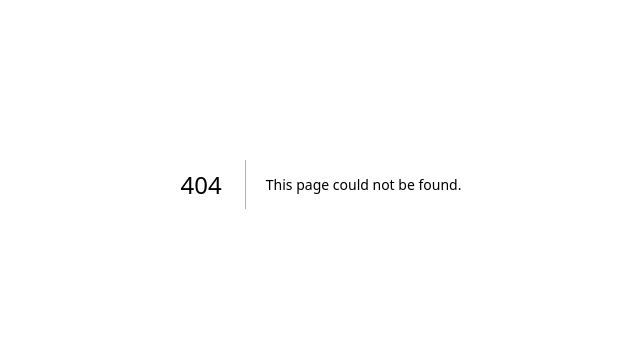
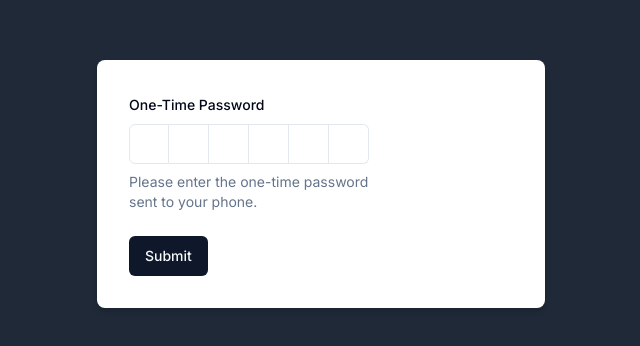
Before and after one commit to ridamsinghal25/True-feedback, a Next.js app: page /verify/1 in a window 1280 px wide. Before the commit this address had no page. Shown: the part 216-562 px from the top of the page, without its empty margins (319-959 px from the left). Built offline with nearby package versions, Linux system fonts and the light colour scheme.

Commit message:
add verify code page to codebase

```diff
--- /dev/null
+++ b/src/app/(auth)/verify/[username]/page.tsx
@@ -0,0 +1,124 @@
+"use client";
+
+import { zodResolver } from "@hookform/resolvers/zod";
+import { useForm } from "react-hook-form";
+import { z } from "zod";
+import { useState } from "react";
+
+import { Button } from "@/components/ui/button";
+import {
+  Form,
+  FormControl,
+  FormDescription,
+  FormField,
+  FormItem,
+  FormLabel,
+  FormMessage,
+} from "@/components/ui/form";
+import {
+  InputOTP,
+  InputOTPGroup,
+  InputOTPSlot,
+} from "@/components/ui/input-otp";
+import { toast } from "@/components/ui/use-toast";
+import { verifySchema } from "@/schemas/verifySchema";
+import axios, { AxiosError } from "axios";
+import { ApiResponse } from "@/types/ApiResponse";
+import { Loader2 } from "lucide-react";
+import { useRouter } from "next/navigation";
+
+function InputOTPForm({ params }: any) {
+  const [isSubmitting, setIsSubmitting] = useState(false);
+  const username = params.username;
+  const router = useRouter();
+
+  const form = useForm<z.infer<typeof verifySchema>>({
+    resolver: zodResolver(verifySchema),
+    defaultValues: {
+      code: "",
+    },
+  });
+
+  const onSubmit = async (data: z.infer<typeof verifySchema>) => {
+    setIsSubmitting(true);
+    try {
+      const response = await axios.post(`/api/verify-code`, {
+        username,
+        code: data.code,
+      });
+
+      const verifyMessage = response?.data?.message;
+
+      toast({
+        title: "Verification",
+        description: verifyMessage || "User verified successfully",
+      });
+
+      router.replace("/dashboard");
+    } catch (error) {
+      console.log("Error in verification: ", error);
+
+      const axiosError = error as AxiosError<ApiResponse>;
+      const errorMessage = axiosError.response?.data.message;
+
+      toast({
+        title: "Verifcation failed",
+        description: errorMessage || "Invalid verification code",
+        variant: "destructive",
+      });
+    } finally {
+      setIsSubmitting(false);
+    }
+  };
+
+  return (
+    <div className="flex justify-center items-center min-h-screen bg-gray-800">
+      <div className="w-full max-w-md p-8 space-y-8 bg-white rounded-lg shadow-md">
+        <Form {...form}>
+          <form
+            onSubmit={form.handleSubmit(onSubmit)}
+            className="w-2/3 space-y-6"
+          >
+            <FormField
+              control={form.control}
+              name="code"
+              render={({ field }) => (
+                <FormItem>
+                  <FormLabel>One-Time Password</FormLabel>
+                  <FormControl>
+                    <InputOTP maxLength={6} {...field}>
+                      <InputOTPGroup>
+                        <InputOTPSlot index={0} />
+                        <InputOTPSlot index={1} />
+                        <InputOTPSlot index={2} />
+                        <InputOTPSlot index={3} />
+                        <InputOTPSlot index={4} />
+                        <InputOTPSlot index={5} />
+                      </InputOTPGroup>
+                    </InputOTP>
+                  </FormControl>
+                  <FormDescription>
+                    Please enter the one-time password sent to your phone.
+                  </FormDescription>
+                  <FormMessage />
+                </FormItem>
+              )}
+            />
+
+            <Button type="submit" disabled={isSubmitting}>
+              {isSubmitting ? (
+                <>
+                  <Loader2 className="mr-2 h-4 w-4 animate-spin" /> Please wait
+                </>
+              ) : (
+                "Submit"
+              )}
+            </Button>
+          </form>
+        </Form>
+      </div>
+    </div>
+  );
+}
+
+export default InputOTPForm;
```
